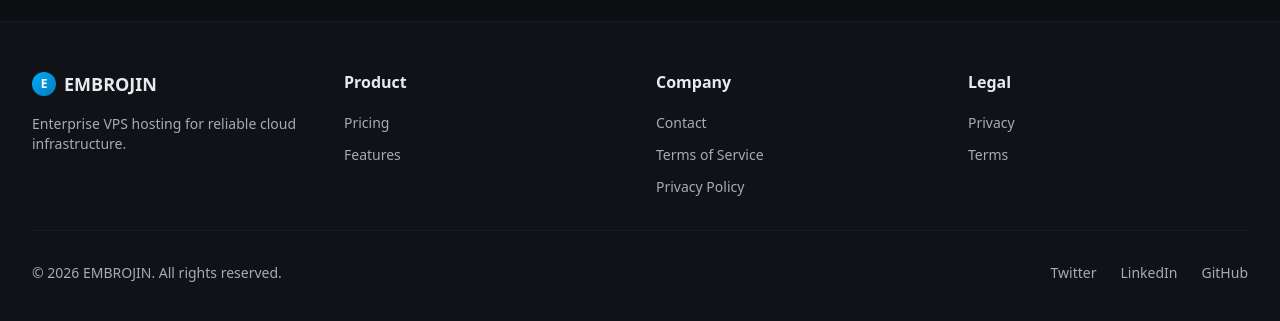
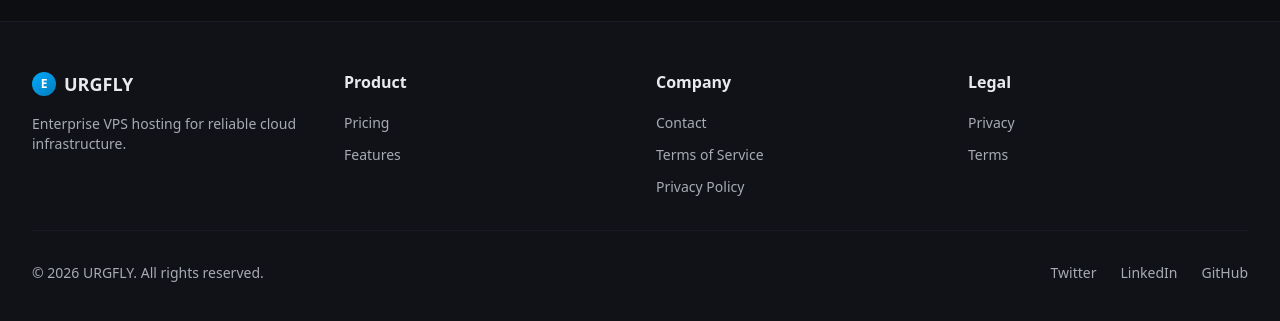
Before and after one commit to brannojonnie2-a11y/EmbrojinApp, a Next.js app: page / in a window 1280 px wide. Shown: the part 2565-2886 px from the top of the page. Built offline with nearby package versions, Linux system fonts and the light colour scheme.

Commit message:
Update Footer.tsx

```diff
--- a/components/Footer.tsx
+++ b/components/Footer.tsx
@@ -13,7 +13,7 @@ export function Footer() {
               <div className="w-6 h-6 bg-gradient-to-br from-accent to-accent/70 rounded-lg flex items-center justify-center">
                 <span className="text-white font-bold text-xs">E</span>
               </div>
-              <span className="text-lg font-bold text-foreground">EMBROJIN</span>
+              <span className="text-lg font-bold text-foreground">URGFLY</span>
             </div>
             <p className="text-sm text-muted-foreground">
               Enterprise VPS hosting for reliable cloud infrastructure.
@@ -79,7 +79,7 @@ export function Footer() {
 
         <div className="border-t border-border/40 pt-8 flex flex-col md:flex-row justify-between items-center">
           <p className="text-sm text-muted-foreground">
-            © 2026 EMBROJIN. All rights reserved.
+            © 2026 URGFLY. All rights reserved.
           </p>
           <div className="flex gap-6 mt-4 md:mt-0">
             <a href="#" className="text-sm text-muted-foreground hover:text-foreground transition-colors">
```
